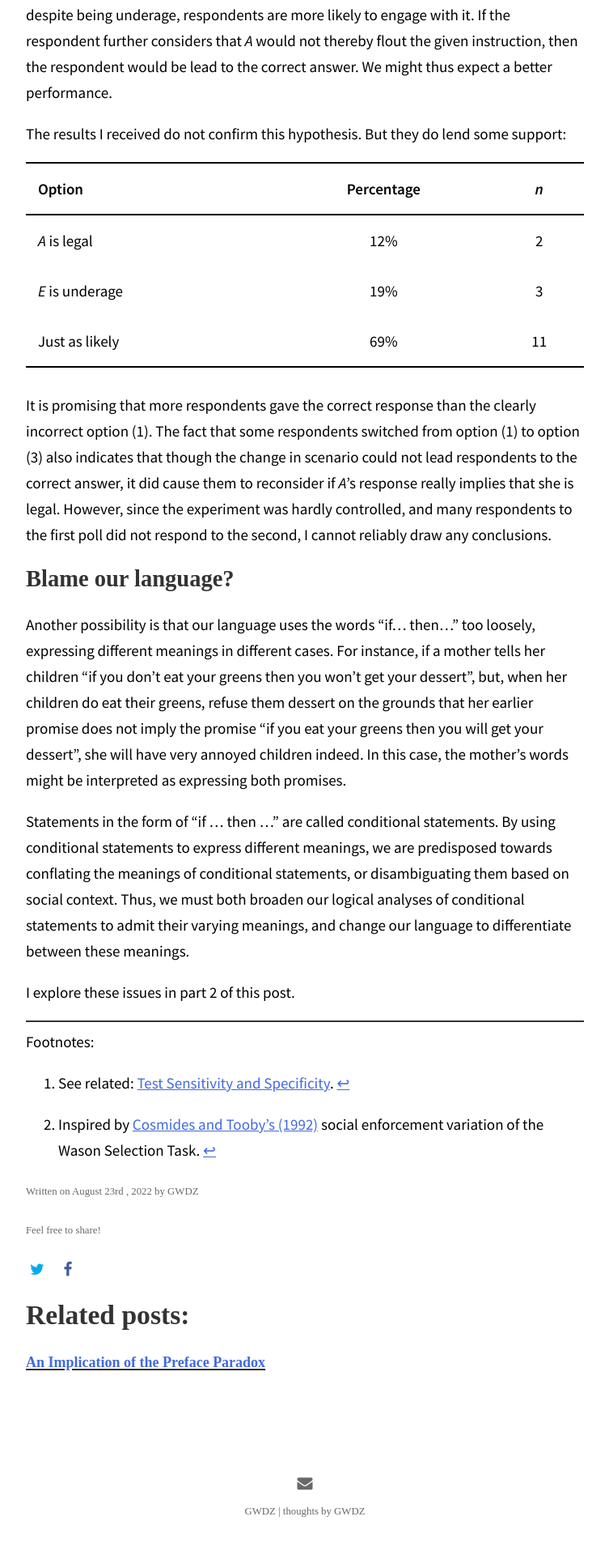
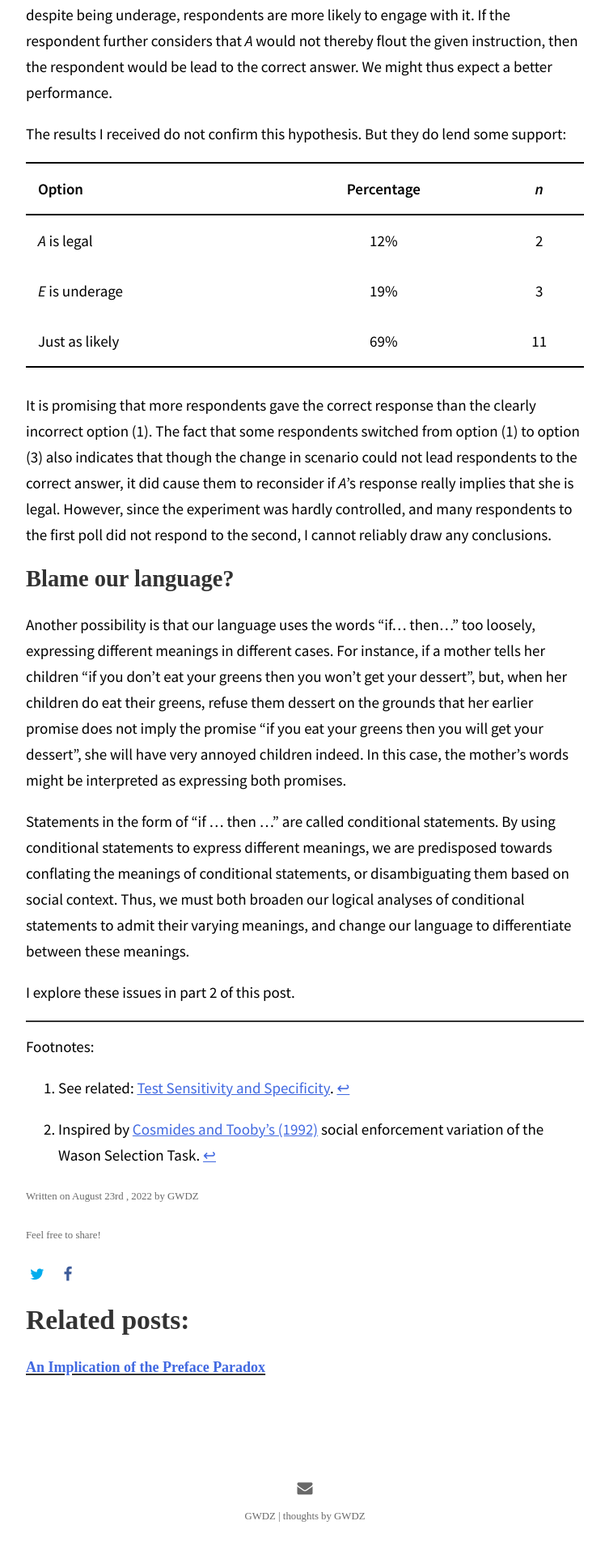
Before and after one commit to GWDZ-true/gwdz-site, a Jekyll site: the page built from _posts/2022-08-23-understanding-conditionals.md, in a window 1280 px wide. Shown: the part 3490-5410 px from the top of the page at 81% size, without its empty margins (263-1016 px from the left). Built offline with Jekyll 4.4.1, drawn with Linux system fonts in a browser that asks for light colours; some web fonts are replaced.

Commit message:
Update _base.scss

```diff
--- a/_sass/_base.scss
+++ b/_sass/_base.scss
@@ -105,11 +105,12 @@
 }
 
 .footnotes{
-  padding-top: 8px;
+  padding-top: 14px;
   border-top: 2px solid $dark-gray-color;
 }
 
 .footnotes:before{
   content: "Footnotes:";
-  padding-top: 5px;
+  text-decoration: bold;
+  padding-top: 3px;
 }
```
